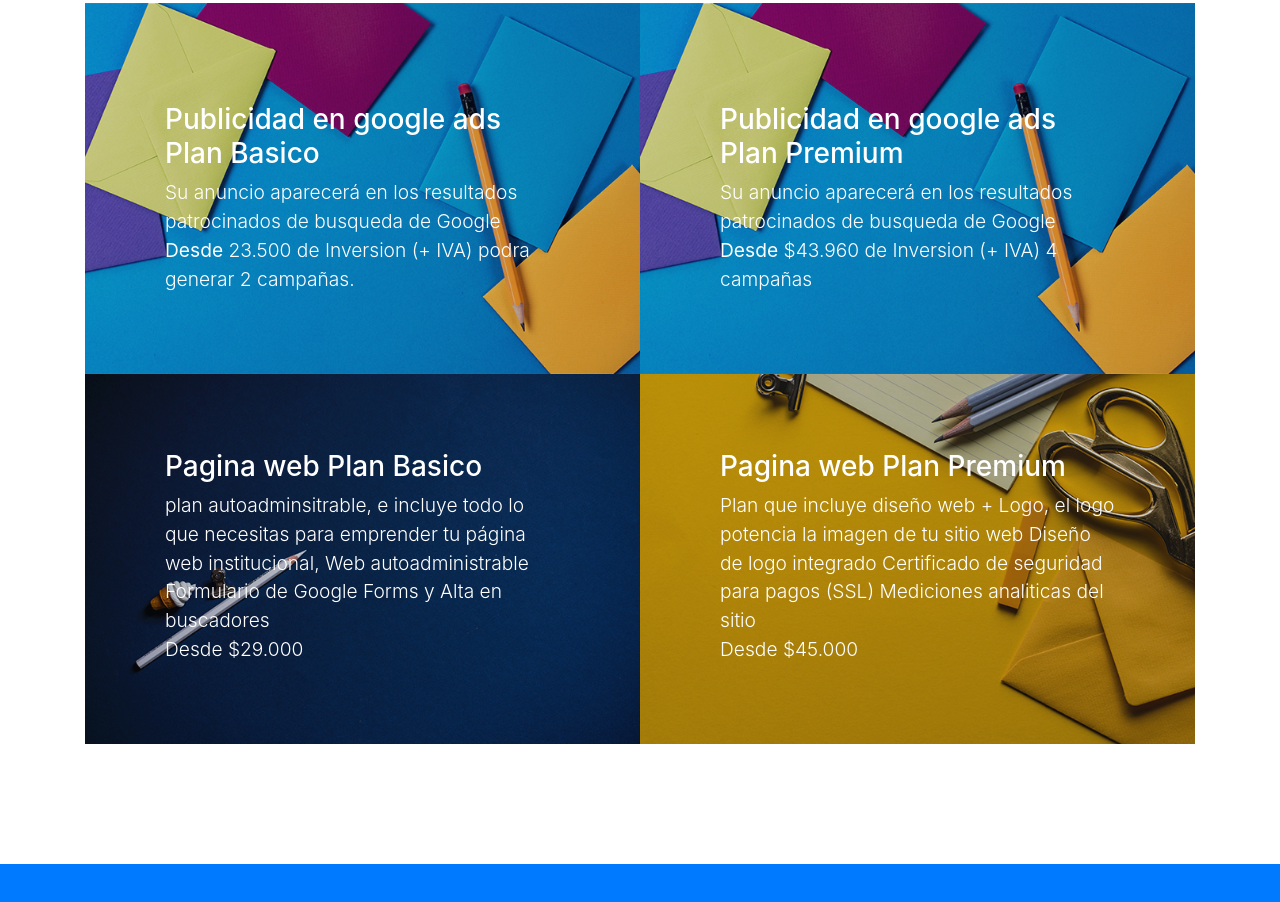
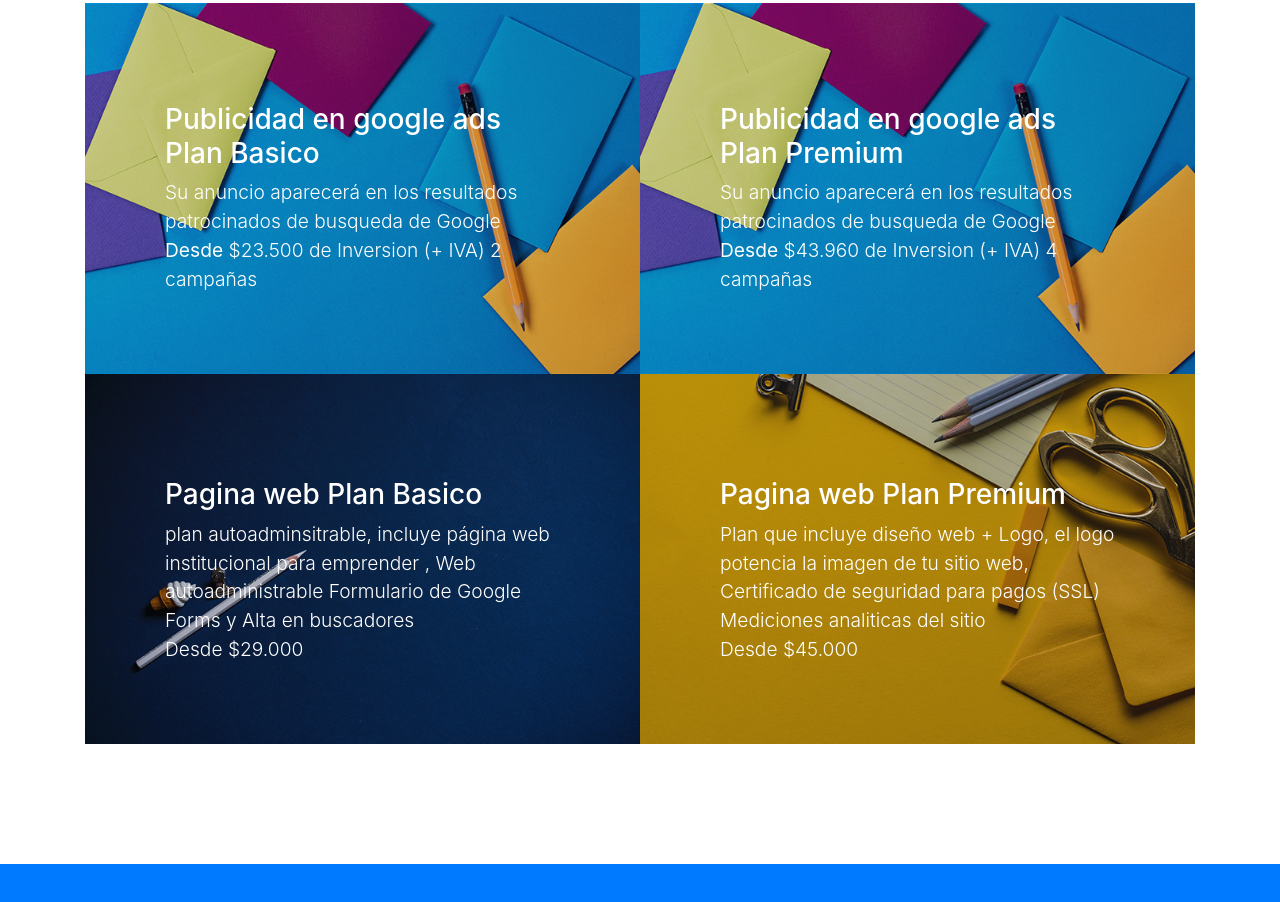
Before and after one commit to ricardo-3/porfo, a website with bundled scripts: page index.html in a window 1280 px wide. Shown: the part 2037-2939 px from the top of the page. Built offline with nearby package versions, Linux system fonts and the light colour scheme.

Commit message:
cambios letras

```diff
--- a/index.html
+++ b/index.html
@@ -151,7 +151,7 @@
                 <div class="h3">Publicidad en google ads <br>Plan Basico </div>
 
                 <p class="mb-0">
-                  Su anuncio aparecerá en los resultados patrocinados de busqueda de Google <strong>Desde</strong> 23.500 de Inversion (+ IVA) podra generar 2 campañas.</p>
+                  Su anuncio aparecerá en los resultados patrocinados de busqueda de Google <strong>Desde</strong> $23.500 de Inversion (+ IVA) 2 campañas</p>
               </div>
             </div>
             <img class="img-fluid" src="img/portfolio-1.jpg" alt="">
@@ -175,7 +175,7 @@
             <div class="caption">
               <div class="caption-content">
                 <div class="h3">Pagina web Plan Basico</div>
-                <p class="mb-0">plan autoadminsitrable, e incluye todo lo que necesitas para emprender tu página web institucional, Web autoadministrable Formulario de Google Forms y Alta en buscadores <br>Desde $29.000</p>
+                <p class="mb-0">plan autoadminsitrable, incluye página web institucional para emprender , Web autoadministrable Formulario de Google Forms y Alta en buscadores <br>Desde $29.000</p>
               </div>
             </div>
             <img class="img-fluid" src="img/portfolio-2.jpg" alt="">
@@ -186,7 +186,7 @@
             <div class="caption">
               <div class="caption-content">
                 <div class="h3">Pagina web Plan Premium</div>
-                <p class="mb-0">Plan que incluye diseño web + Logo, el logo potencia la imagen de tu sitio web Diseño de logo integrado Certificado de seguridad para pagos (SSL) Mediciones analiticas del sitio <br>Desde $45.000 </p>
+                <p class="mb-0">Plan que incluye diseño web + Logo, el logo potencia la imagen de tu sitio web, Certificado de seguridad para pagos (SSL) Mediciones analiticas del sitio <br>Desde $45.000 </p>
               </div>
             </div>
             <img class="img-fluid" src="img/portfolio-4.jpg" alt="">
```
